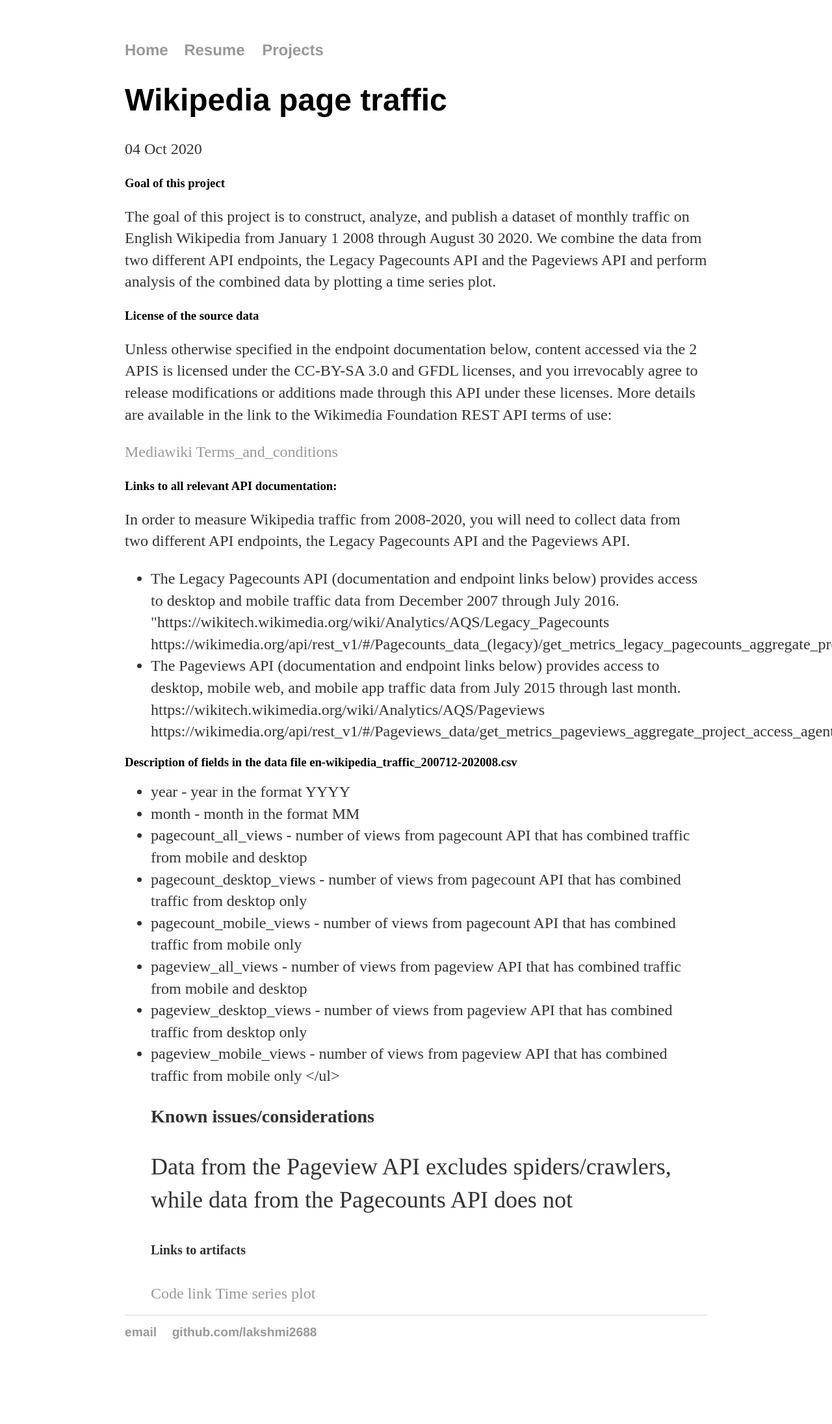
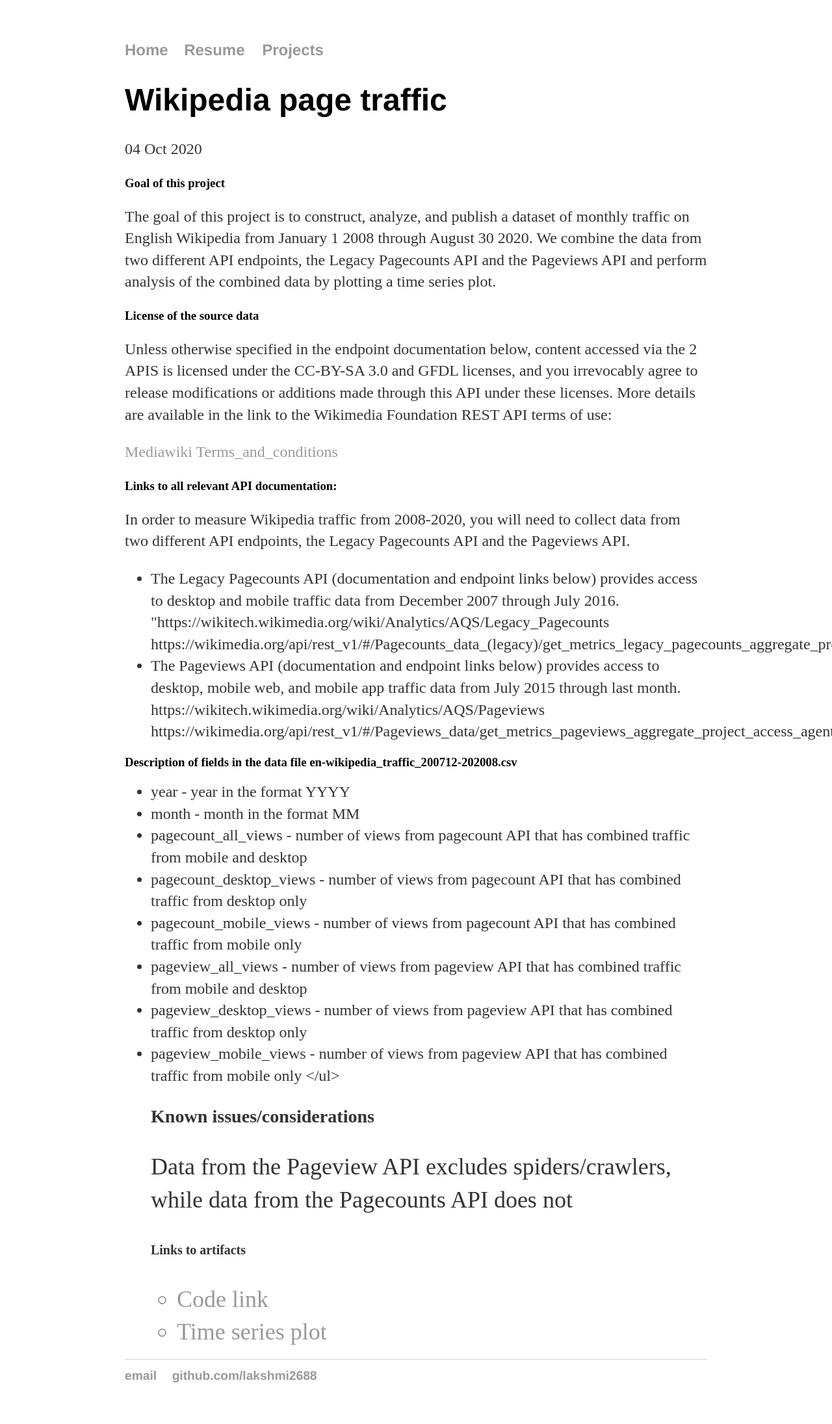
Before and after one commit to lakshmi2688/lakshmi2688.github.io, a Jekyll site: the page built from _posts/2020-10-04-Wikipedia-page-traffic.md, in a window 1280 px wide. Shown: the whole page at 65% size. Built offline with Jekyll 4.4.1, drawn with Linux system fonts in a browser that asks for light colours; before the commit the page ends 2124 px from its top, so only the background shows below that.

Commit message:
Update 2020-10-04-Wikipedia-page-traffic.md

```diff
--- a/_posts/2020-10-04-Wikipedia-page-traffic.md
+++ b/_posts/2020-10-04-Wikipedia-page-traffic.md
@@ -39,5 +39,5 @@
 <p>Data from the Pageview API excludes spiders/crawlers, while data from the Pagecounts API does not</p>
 
 <h5><strong>Links to artifacts</strong></h5>
-<a href="/Wikipedia_traffic_analysis.html">Code link</a>
-<a href="Wikipedia_traffic_plot.jpg">Time series plot</a>
+<ul><li><a href="/Wikipedia_traffic_analysis.html">Code link</a></li>
+ <li><a href="Wikipedia_traffic_plot.jpg">Time series plot</a></li></ul>
```
